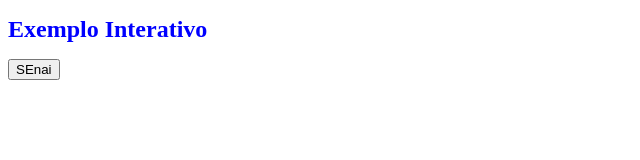
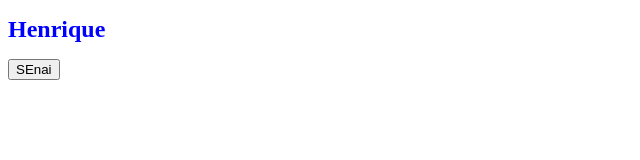
Before and after one commit to henwickk/projetoteste, a plain HTML site: page index.html in a window 1280 px wide. Shown: the whole page, without its empty margins (0-640 px from the left). Drawn offline with Linux system fonts and the light colour scheme.

Commit message:
Update index.html

```diff
--- a/index.html
+++ b/index.html
@@ -6,7 +6,7 @@
     <link rel="stylesheet" href="style.css">
 </head>
 <body>
-    <h1>Exemplo Interativo</h1>
+    <h1>Henrique</h1>
 
     <button onclick="mostrarMensagem()">SEnai</button>
     <p id="mensagem"></p>
```
